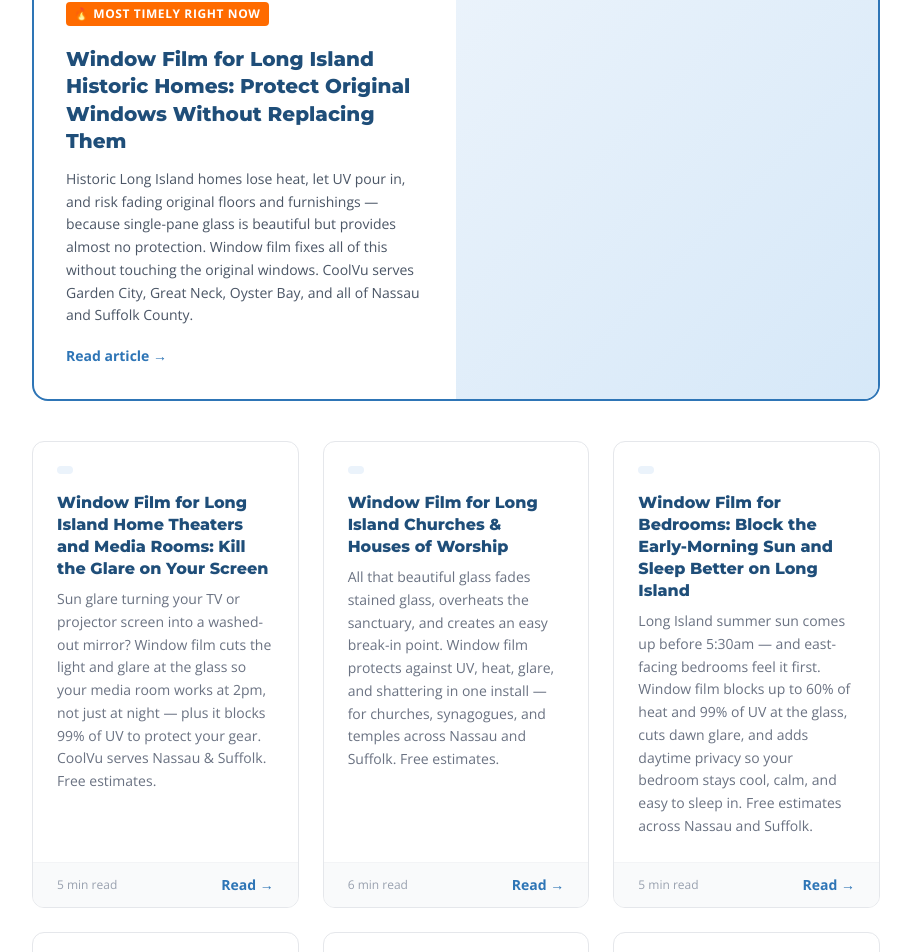
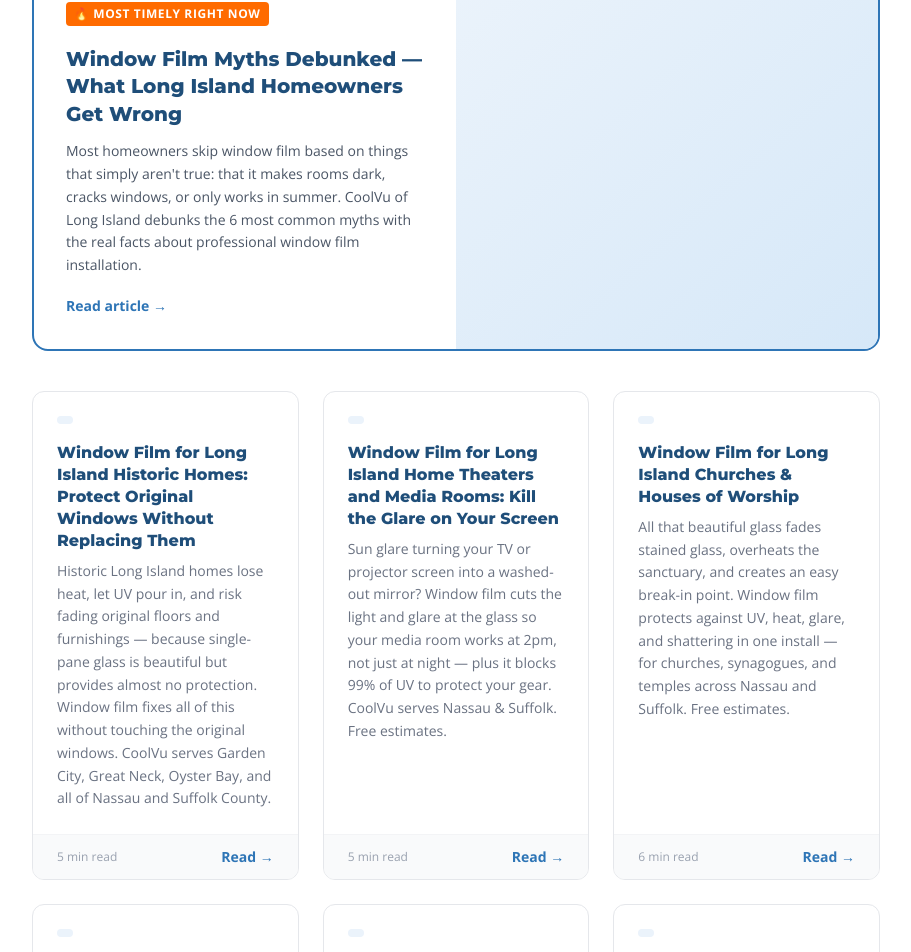
Before and after one commit to pjs8875/CoolVu, a Next.js app: page /blog in a window 1280 px wide. Shown: the part 553-1505 px from the top of the page, without its empty margins (184-1095 px from the left). Built offline with nearby package versions, Linux system fonts and the light colour scheme; no server answers.

Commit message:
Update BlogIndexPage: add myths-debunked article

```diff
--- a/components/blog/BlogIndexPage.tsx
+++ b/components/blog/BlogIndexPage.tsx
@@ -3,6 +3,14 @@ import Navbar from "@/components/Navbar";
 import Footer from "@/components/Footer";
 
 const posts = [
+  {
+    title: "Window Film Myths Debunked — What Long Island Homeowners Get Wrong",
+    excerpt:
+      "Most homeowners skip window film based on things that simply aren't true: that it makes rooms dark, cracks windows, or only works in summer. CoolVu of Long Island debunks the 6 most common myths with the real facts about professional window film installation.",
+    date: "June 29, 2026",
+    slug: "window-film-myths-debunked-long-island",
+    readTime: "5 min read",
+  },
   {
     title: "Window Film for Long Island Historic Homes: Protect Original Windows Without Replacing Them",
     excerpt:
```
